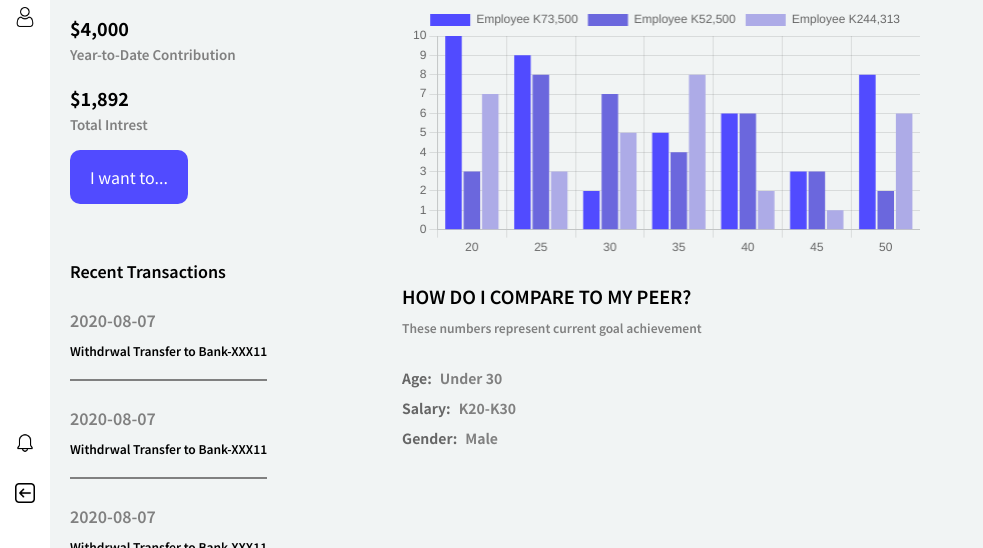
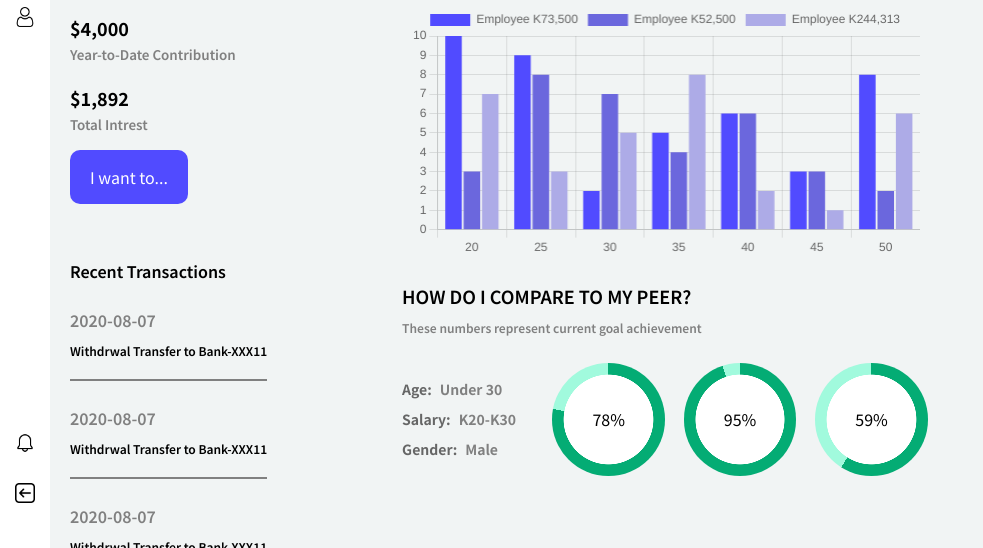
Before and after one commit to PradhumnAgarwal/mockup, a plain HTML site: page index.html in a window 1280 px wide. Shown: the part 252-800 px from the top of the page, without its empty margins (0-983 px from the left). Drawn offline with nearby package versions, Linux system fonts and the light colour scheme.

Commit message:
second panel complete

```diff
--- a/index.html
+++ b/index.html
@@ -122,7 +122,26 @@
                                 <span>Male</span>
                             </div>
                         </div>
-                        <div class="right"></div>
+                        <div class="right">
+                            <div class="progress-wrapper">
+                                <div class="progress-bar-1">
+                                    <progress value="78" min="0" max="100"
+                                        style="visibility:hidden;height:0;width:0;">78%</progress>
+                                </div>
+                            </div>
+                            <div class="progress-wrapper">
+                                <div class="progress-bar-2">
+                                    <progress value="95" min="0" max="100"
+                                        style="visibility:hidden;height:0;width:0;">78%</progress>
+                                </div>
+                            </div>
+                            <div class="progress-wrapper">
+                                <div class="progress-bar-3">
+                                    <progress value="59" min="0" max="100"
+                                        style="visibility:hidden;height:0;width:0;">78%</progress>
+                                </div>
+                            </div>
+                        </div>
                     </div>
                 </div>
             </div>
--- a/style.css
+++ b/style.css
@@ -250,6 +250,8 @@ canvas {
 }
 .panel2-3-2{
     padding: 25px 20px;
+    display: flex;
+    align-items: center;
 }
 .left{
     width: 40%;
@@ -266,3 +268,60 @@ canvas {
     color: gray;
     padding: 0px 8px;
 }
+.right{
+  /* background-color: aquamarine; */
+  width: 100%;
+  display: flex;
+  justify-content: space-between;
+}
+.progress-wrapper{
+  width: 30% ;
+  aspect-ratio: 1/1;
+  padding: 0;
+  margin: 0;
+}
+.progress-bar-1{
+  display: flex;
+  justify-content: center;
+  align-items: center;
+  width: 100%;
+  height: 100%;
+  /* aspect-ratio: 1/1; */
+  border-radius: 50%;
+  background:
+    radial-gradient(closest-side, white 79%, transparent 80% 100%),
+    conic-gradient(#04ac74 78%, #a1fadd 0);
+}
+.progress-bar-1::before {
+  content: "78%";
+}
+.progress-bar-2{
+  display: flex;
+  justify-content: center;
+  align-items: center;
+  width: 100%;
+  height: 100%;
+  /* aspect-ratio: 1/1; */
+  border-radius: 50%;
+  background:
+    radial-gradient(closest-side, white 79%, transparent 80% 100%),
+    conic-gradient(#04ac74 95%, #a1fadd 0);
+}
+.progress-bar-2::before {
+  content: "95%";
+}
+.progress-bar-3{
+  display: flex;
+  justify-content: center;
+  align-items: center;
+  width: 100%;
+  height: 100%;
+  /* aspect-ratio: 1/1; */
+  border-radius: 50%;
+  background:
+    radial-gradient(closest-side, white 79%, transparent 80% 100%),
+    conic-gradient(#04ac74 59%, #a1fadd 0);
+}
+.progress-bar-3::before {
+  content: "59%";
+}
```
